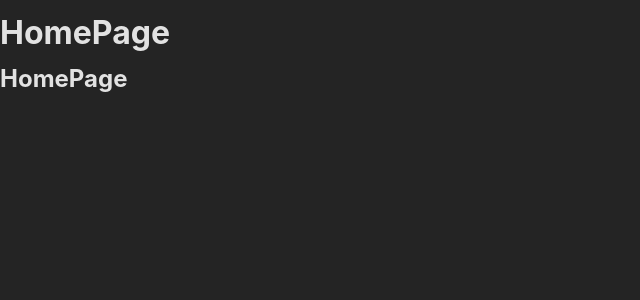
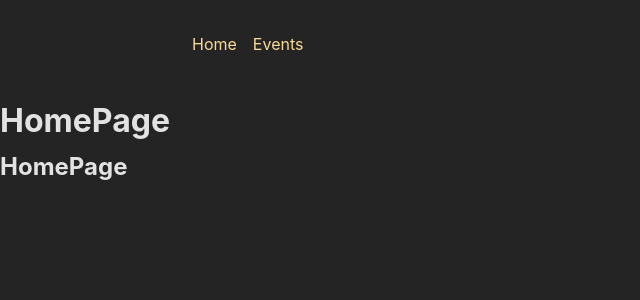
Before and after one commit to MrKolev/learning-project-React-12, a React (Create React App) app in the folder frontend/: page / in a window 1280 px wide. Shown: the top 300 px of the page, without its empty margins (0-640 px from the left). Built offline with nearby package versions, Linux system fonts and the light colour scheme.

Commit message:
Add a root layout

```diff
--- a/frontend/src/App.js
+++ b/frontend/src/App.js
@@ -25,14 +25,20 @@ import { EventsPage } from "./pages/Events";
 import { EventDetailPage } from "./pages/EventDetail";
 import { NewEventPage } from "./pages/NewEvent";
 import { EditEventPage } from "./pages/EditEvent";
+import { RootLayout } from "./pages/Root";
 
 
 const router = createBrowserRouter([
+  {path: '/',
+  element: <RootLayout/>,
+children: [
   { path: '/', element: <HomePage /> },
   { path: '/events', element: <EventsPage /> },
   { path: '/events/:id', element: <EventDetailPage /> },
   { path: '/events/new', element: <NewEventPage /> },
   { path: '/events/:id/edit', element: <EditEventPage /> },
+]}
+
 
 ])
 
--- /dev/null
+++ b/frontend/src/pages/Root.jsx
@@ -0,0 +1,11 @@
+import { Outlet } from "react-router-dom"
+import MainNavigation from "../components/MainNavigation"
+
+export const RootLayout = () => {
+    return <>
+        <MainNavigation />
+        <main>
+            <Outlet/>
+        </main>
+    </>
+}
```
